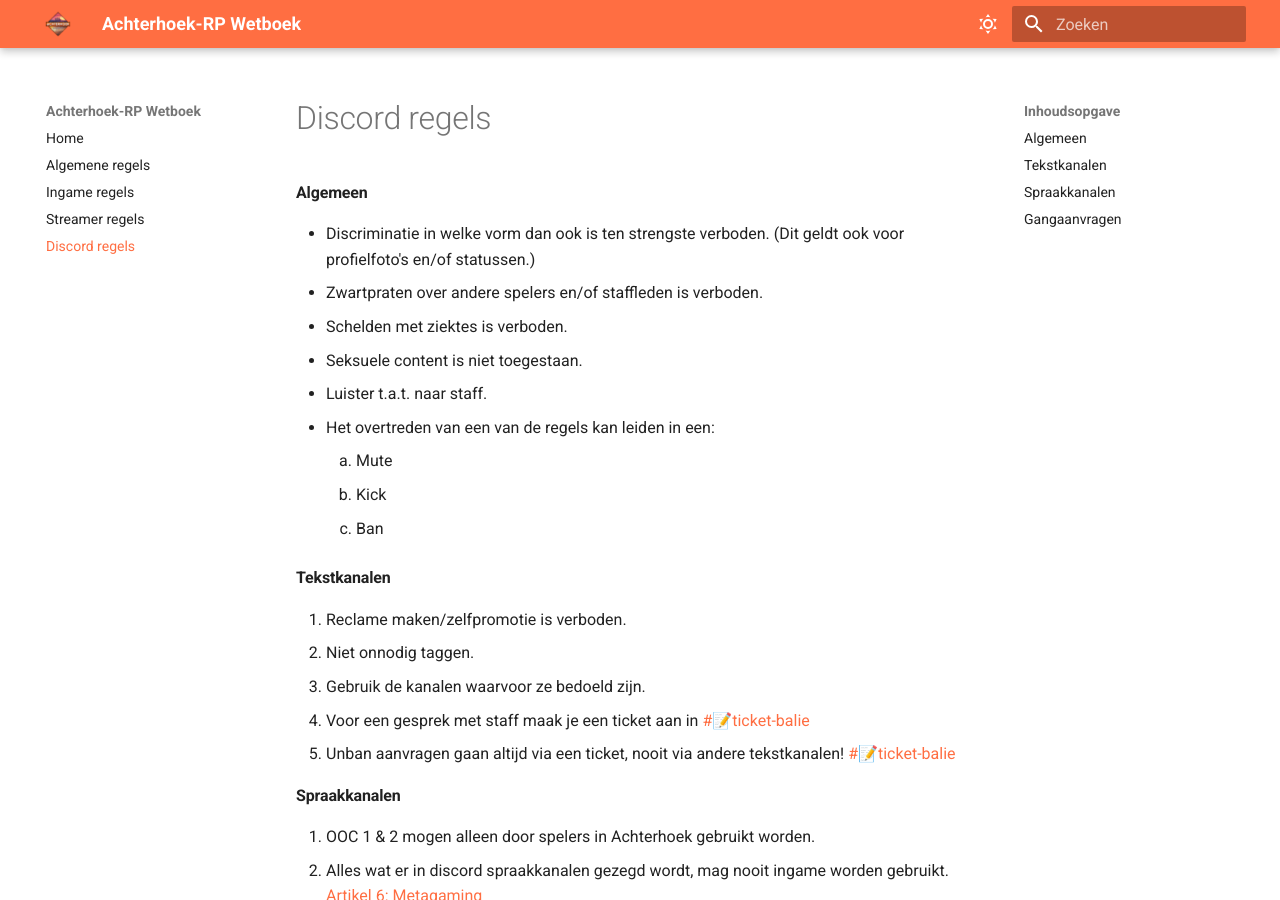
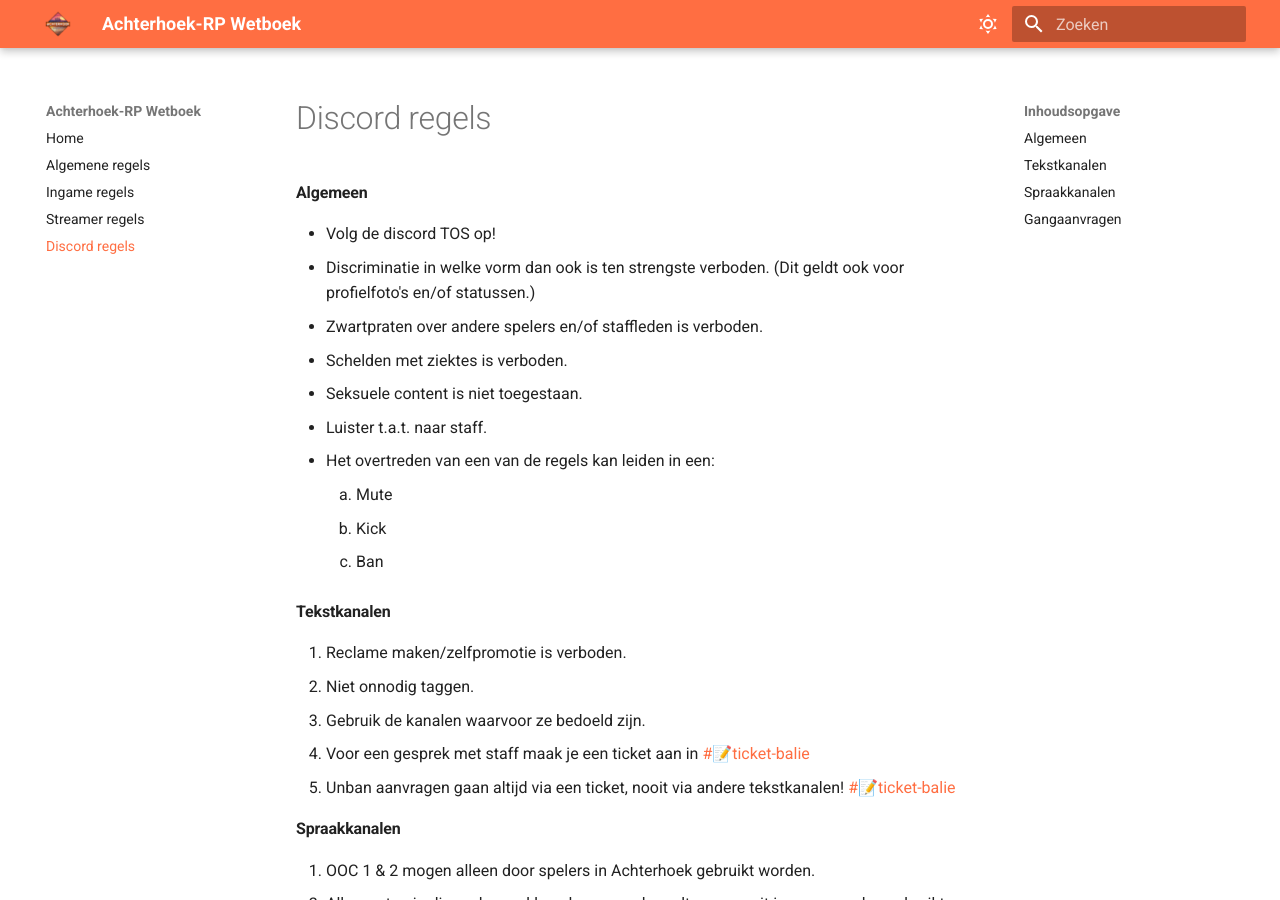
Before and after one commit to Jaccosf/ARP-Wetboek, an MkDocs documentation site: the page built from docs/discord.md, in a window 1280 px wide and 900 px high. Built offline with MkDocs 1.6.1 and Material for MkDocs 9.7.7, drawn with Linux system fonts in a browser that asks for light colours.

Commit message:
Belangrijke (misschien wel belangrijkste) discord regels regel toegevoegd

```diff
--- a/docs/discord.md
+++ b/docs/discord.md
@@ -1,6 +1,7 @@
 # Discord regels
 
 #### Algemeen
+- Volg de discord TOS op!
 - Discriminatie in welke vorm dan ook is ten strengste verboden. (Dit geldt ook voor profielfoto's en/of statussen.)
 - Zwartpraten over andere spelers en/of staffleden is verboden.
 - Schelden met ziektes is verboden.
```
